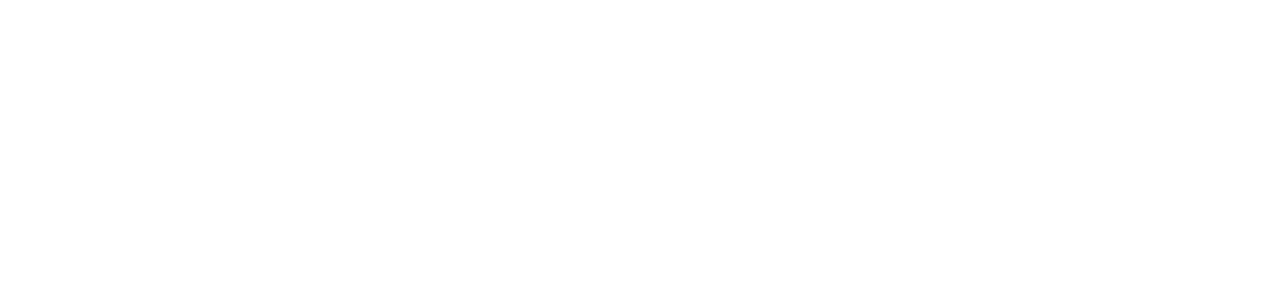
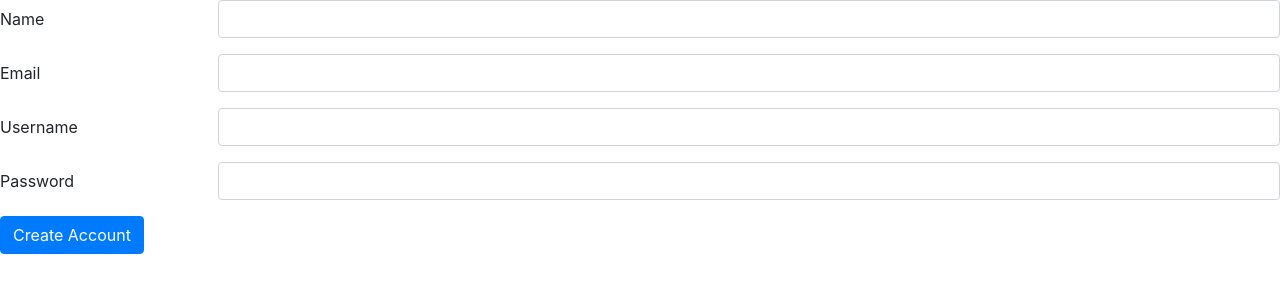
Before and after one commit to Lee4n/finalproject, a React (Create React App) app in the folder client/: page /register in a window 1280 px wide. Shown: the top 300 px of the page. Built offline with nearby package versions, Linux system fonts and the light colour scheme.

Commit message:
created login and signup

```diff
--- a/client/src/App.js
+++ b/client/src/App.js
@@ -1,10 +1,11 @@
 import React, {Component} from "react";
 import {BrowserRouter as Router, Route} from "react-router-dom"
 import Search from "./pages/search"
-import StationView from "./pages/stationView"
+import stationRating from "./pages/stationRating";
+import RatingResults from "./components/RatingResults";
+import SignUp from "./components/SignUp";
+import Login from "./components/userLogin";
 
-// object={   name:"lee",   phone:"911" } object.name object.phone ---destruct--
-// const {name,phone}=object name phone
 class App extends Component {
   render() {
     return (
@@ -14,7 +15,11 @@ class App extends Component {
             <Search/>
           </Route>
 
-          <Route path="/station" component={StationView}/>
+          <Route path="/register" component={SignUp}/>
+          <Route path="/login" component={Login}/>
+
+          <Route path="/editRatings" component={stationRating}/>
+          <Route path="/station" component={RatingResults}/>
 
       </Router>
     );
--- a/client/src/components/BookSearch/index.js
+++ b/client/src/components/SearchBar/index.js
@@ -1,6 +1,6 @@
 import React from "react";
 
-function BookSearch( props) {
+function SearchBar( props) {
   return (
     <div className="container clearfix shadow-lg p-3 mb-5 bg-white rounded">
       <div className="input-group mb-3">
@@ -12,4 +12,4 @@ function BookSearch( props) {
   );
 };
 
-export default BookSearch;
+export default SearchBar;
--- /dev/null
+++ b/client/src/components/SignUp/index.js
@@ -0,0 +1,71 @@
+import React, {Component} from "react";
+import API from "../../utils/API";
+
+class SignUp extends Component {
+    constructor(props) {
+        super(props);
+        this.state = {
+            name: '',
+            email: '',
+            username: '',
+            password: ''
+        };
+
+        this.handleChange = this.handleChange.bind(this);
+        this.handleSubmit = this.handleSubmit.bind(this);
+      }
+
+      handleChange(field, event) {
+        this.setState({[field]: event.target.value});
+      }
+
+      handleSubmit(event) {
+        let {name, email, username, password} = this.state;
+
+        let newUser = {
+            name: name,
+            email: email,
+            username: username,
+            password: password
+        }
+        event.preventDefault();
+        API.createUser(newUser).then(function(res) {
+            API.userLogin(res)
+        });
+      }
+  render() {
+    return (
+      <div>
+        <form onSubmit={this.handleSubmit}>
+          <div class="form-group row">
+            <label class="col-sm-2 col-form-label">Name</label>
+            <div class="col-sm-10">
+              <input value={this.state.name} onChange={(e) => this.handleChange("name", e)} type="text" class="form-control" id="staticName"/>
+            </div>
+          </div>
+          <div class="form-group row">
+            <label class="col-sm-2 col-form-label">Email</label>
+            <div class="col-sm-10">
+              <input value={this.state.email} onChange={(e) => this.handleChange("email", e)} type="email" class="form-control" id="staticEmail"/>
+            </div>
+          </div>
+          <div class="form-group row">
+            <label for="inputUsername" class="col-sm-2 col-form-label">Username</label>
+            <div class="col-sm-10">
+              <input value={this.state.username} onChange={(e) => this.handleChange("username", e)} type="username" class="form-control" id="inputUsername"/>
+            </div>
+          </div>
+          <div class="form-group row">
+            <label for="inputPassword" class="col-sm-2 col-form-label">Password</label>
+            <div class="col-sm-10">
+              <input value={this.state.password} onChange={(e) => this.handleChange("password", e)} type="password" class="form-control" id="inputPassword"/>
+            </div>
+          </div>
+          <button type="submit" onClick={this.register} class="btn btn-primary mb-2">Create Account</button>
+        </form>
+      </div>
+    )
+  }
+}
+
+export default SignUp;
--- a/client/src/components/ratingResults/index.js
+++ b/client/src/components/ratingResults/index.js
@@ -1,8 +1,50 @@
-import React from "react";
+import React, { Component } from "react";
+import API from "../../utils/API";
+import stationRating from "../../pages/stationRating";
+import {Link} from "react-router-dom";
 
-function RatingResults(props) {
-    return(
-        <div>
+class RatingResults extends Component {
+    constructor(props) {
+        super(props)
+
+        this.state = {
+          ratings: []
+        }
+      }
+
+      componentDidMount() {
+          console.log(this.props.location.state.data)
+          let this2 = this
+          API.getRating(this.props.location.state.data.fields.site_name).then(function(results) {
+              console.log(results.data)
+              console.log(this2.state)
+              this2.setState({
+                ratings: results.data
+              })
+          })
+      }
+
+    render(){
+        // let {siteName, siteCountry} = this.state.formData
+        // let {siteRep, siteLoc, siteFacilities, siteSocial} = this.state.formData.siteRating
+
+        let ratings = []
+        this.state.ratings.map((index) => {
+            console.log(index)
+            ratings.push(
+            <td>
+            SiteName: {index.siteName}
+            siteCountry: {index.siteCountry}
+            siteRep: {index.siteRating[0].siteRep}
+            siteLoc: {index.siteRating[0].siteLoc}
+            siteFacilities: {index.siteRating[0].siteFacilities}
+            siteSocial: {index.siteRating[0].siteSocial}
+            </td>
+            ) }
+        )
+
+        return(
+            <div>
              {/* siteName: {type: String},
             siteCountry: {type: String},
             siteRating: {
@@ -20,19 +62,18 @@ function RatingResults(props) {
                     </td>
                 </tr>
                 <tr>
-                    <td>
-                        {props.siteName}
-                        {props.siteCountry}
-                        {props.siteRating.siteRep}
-                        {props.siteRating.siteLoc}
-                        {props.siteRating.siteFacilities}
-                        {props.siteRating.siteSocial}
-                    </td>
+                    {ratings}
                 </tr>
             </table>
-
+            <stationRating/>
+            <Link to={{pathname: "/editRatings", state: {data: this.props.location.state.data}}}>
+                <button type="button">
+                    Rate Me!
+                </button>
+            </Link>
         </div>
-    )
+        )
+    }
 }
 
 export default RatingResults;
--- /dev/null
+++ b/client/src/components/userLogin/index.js
@@ -0,0 +1,53 @@
+import React, {Component} from "react";
+import API from "../../utils/API";
+
+class Login extends Component {
+    constructor(props) {
+        super(props);
+        this.state = {
+            username: '',
+            password: ''
+        };
+
+        this.handleChange = this.handleChange.bind(this);
+        this.handleSubmit = this.handleSubmit.bind(this);
+      }
+
+      handleChange(field, event) {
+        this.setState({[field]: event.target.value});
+      }
+
+      handleSubmit(event) {
+        let {username, password} = this.state;
+
+        let newUser = {
+            username: username,
+            password: password
+        }
+        event.preventDefault();
+        API.userLogin(newUser)
+      }
+  render() {
+    return (
+      <div>
+        <form onSubmit={this.handleSubmit}>
+          <div class="form-group row">
+            <label for="inputUsername" class="col-sm-2 col-form-label">Username</label>
+            <div class="col-sm-10">
+              <input value={this.state.username} onChange={(e) => this.handleChange("username", e)} type="username" class="form-control" id="inputUsername"/>
+            </div>
+          </div>
+          <div class="form-group row">
+            <label for="inputPassword" class="col-sm-2 col-form-label">Password</label>
+            <div class="col-sm-10">
+              <input value={this.state.password} onChange={(e) => this.handleChange("password", e)} type="password" class="form-control" id="inputPassword"/>
+            </div>
+          </div>
+          <button type="submit" onClick={this.login} class="btn btn-primary mb-2">Login</button>
+        </form>
+      </div>
+    )
+  }
+}
+
+export default Login;
--- a/client/src/pages/search.css
+++ b/client/src/pages/search.css
@@ -1,5 +1,4 @@
 .stationContainer {
     display: flex;
     flex-wrap: wrap;
-
 }
--- a/client/src/pages/search.js
+++ b/client/src/pages/search.js
@@ -1,6 +1,6 @@
 import React, {Component} from "react";
 import Nav from "../components/Nav";
-import BookSearch from "../components/BookSearch";
+import SearchBar from "../components/SearchBar";
 import API from "../utils/API";
 import "../pages/search.css"
 import DutyStation from "../components/DutyStation";
@@ -14,15 +14,6 @@ constructor(props) {
     apiResults: [],
     search: ""
   }
-}
-
-componentDidMount() {
-  API.getAllDutyStations(this.state.search).then(results => {
-         console.log(results.data.records)
-    this.setState({
-       apiResults: results.data.records
-    });
-});
 }
 
  handleChange = event => {
@@ -40,6 +31,7 @@ componentDidMount() {
             apiResults: results.data.records
          });
      });
+    //  this.props.history.push('/results')
  };
 
   render() {
@@ -56,7 +48,7 @@ componentDidMount() {
       <div>
         <Nav/>
         <br/>
-        <BookSearch  handleChange={this.handleChange} search={this.state.search} handleSubmit={this.handleSubmit}/>
+        <SearchBar  handleChange={this.handleChange} search={this.state.search} handleSubmit={this.handleSubmit}/>
         <div className="stationContainer">
           {dutyStations}
         </div>
--- a/client/src/pages/stationView.js
+++ b/client/src/pages/stationRating.js
@@ -1,7 +1,7 @@
 import React, {Component} from "react";
 import API from "../utils/API";
 
-class stationView extends Component {
+class stationRating extends Component {
 
   constructor(props) {
     super(props)
@@ -36,7 +36,7 @@ class stationView extends Component {
   handleSubmit(event) {
     event.preventDefault();
     API.saveRating(this.state.formData)
-
+    this.props.history.goBack()
   }
 
   render() {
@@ -91,9 +91,11 @@ class stationView extends Component {
           </div>
           <input type="submit" value="Submit"/>
         </form>
+        <br/>
+
       </div>
     )
   }
 }
 
-export default stationView;
+export default stationRating;
--- a/client/src/utils/API.js
+++ b/client/src/utils/API.js
@@ -10,8 +10,14 @@ export default {
     saveRating: function(newRating) {
         return axios.post("/api/ratings", newRating)
     },
-    getRating: function(id) {
-        return axios.get("/api/ratings/" + id)
+    getRating: function(siteName) {
+        return axios.get("/api/ratings/" + siteName)
+    },
+    createUser: function(newUser) {
+        return axios.post("/api/register", newUser)
+    },
+    userLogin: function(user) {
+        return axios.post("/login", user)
     }
 
 }
--- a/package.json
+++ b/package.json
@@ -19,7 +19,7 @@
     "nodemon": "^1.18.7"
   },
   "dependencies": {
-    "@material-ui/core": "^4.9.14",
+    "@material-ui/core": "^4.10.0",
     "axios": "^0.19.2",
     "bcryptjs": "*",
     "body-parser": "~1.15.2",
```
Also changed, not shown: 2 other files (tests, documents, lock files or other folders).
